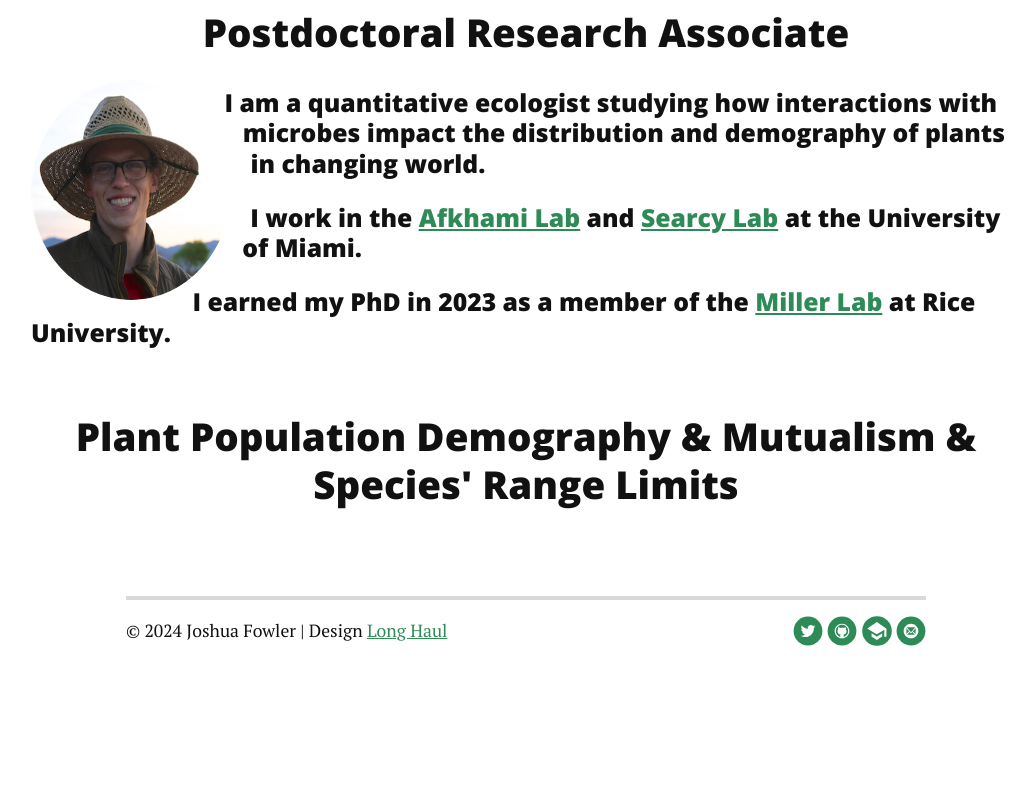
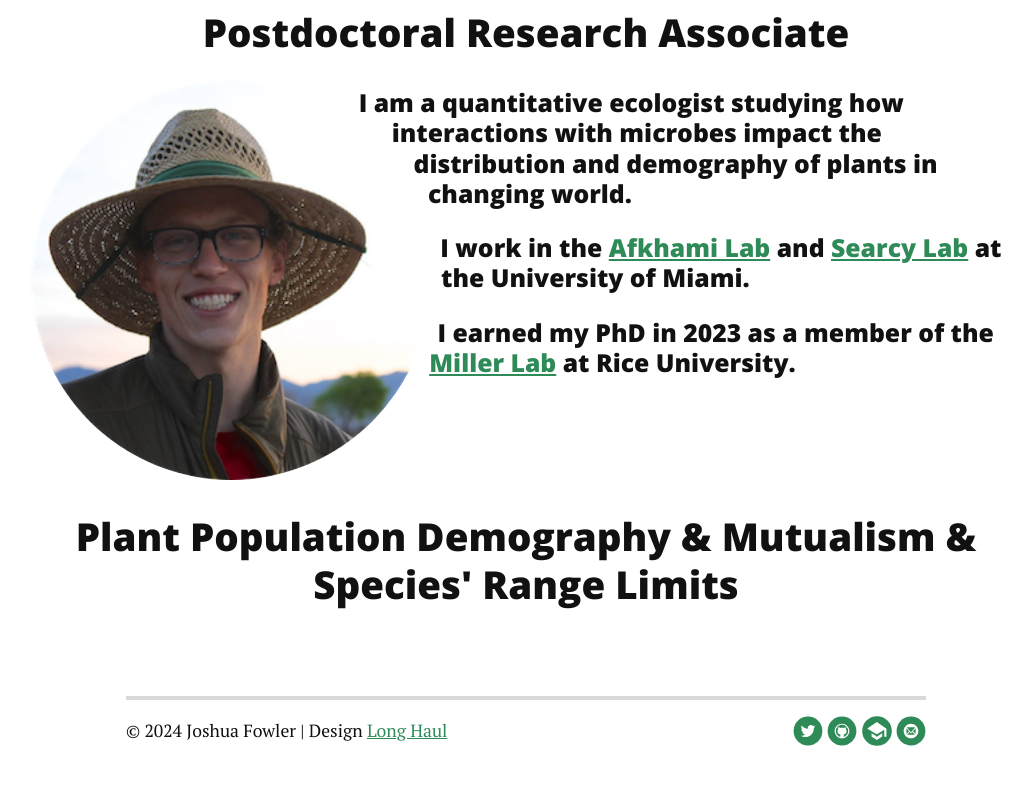
Before and after one commit to joshuacfowler/joshuacfowler.github.io, a Jekyll site: the page built from index.html, in a window 1280 px wide. Shown: the part 330-1118 px from the top of the page, without its empty margins (114-1149 px from the left). Built offline with Jekyll 4.4.1, drawn with Linux system fonts in a browser that asks for light colours; nearby versions of some CDN libraries; the list of posts is cut into pages by our own code; before the commit the page ends 1018 px from its top, so only the background shows below that.

Commit message:
Update index.html

```diff
--- a/index.html
+++ b/index.html
@@ -4,8 +4,8 @@ title: Home
 ---
 <style>
   img {
-    width: 200px;
-    height: 220px;
+    width: 400px;
+    height: 400px;
     border-radius: 50%;
     float: left;
     shape-outside: circle();
```
